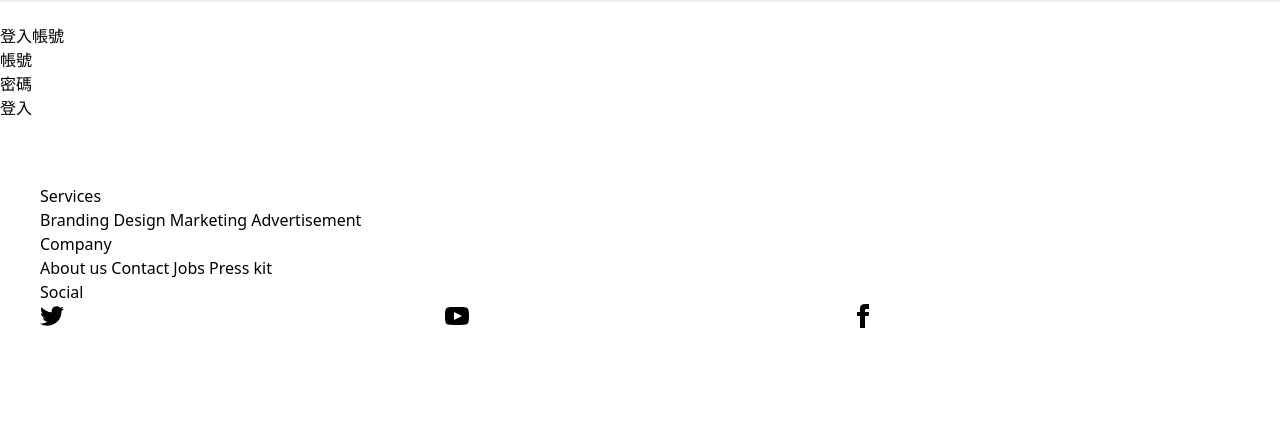
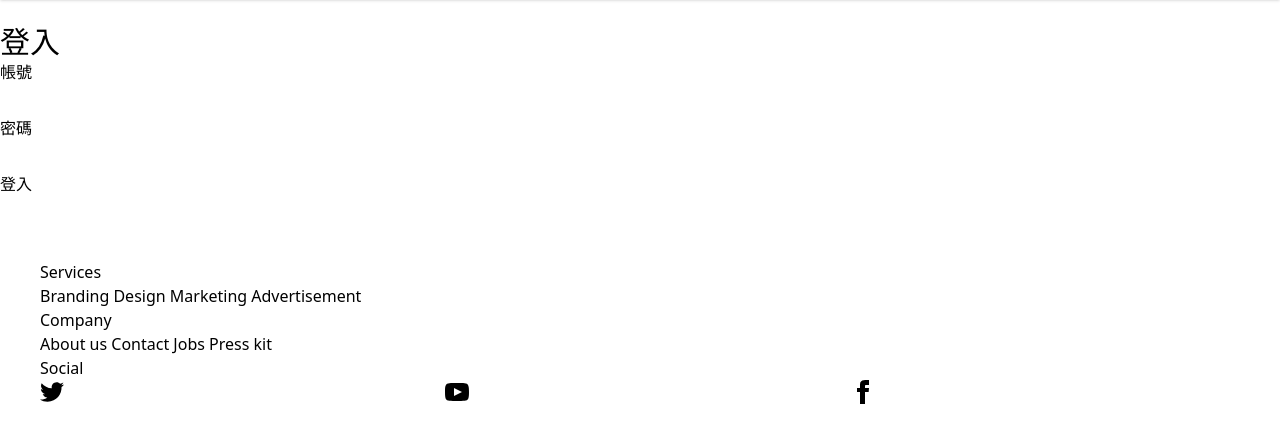
Before and after one commit to kaochenlong/msc, a Django app: page /users/sign_in/ in a window 1280 px wide. Shown: the part 128-564 px from the top of the page. Run offline with Django 5.2, Linux system fonts and the light colour scheme; some libraries are stand-ins or nearby versions.

Commit message:
feat: add styles

```diff
--- a/interviews/templates/interviews/index.html
+++ b/interviews/templates/interviews/index.html
@@ -1,9 +1,9 @@
 {% extends "layouts/default.html" %}
 
 {% block main %}
-  <h1>面試列表</h1>
+  <h1 class="text-3xl">面試列表</h1>
 
-  <a href="{% url 'interviews:new' %}">新增面試</a>
+  <a href="{% url 'interviews:new' %}" class="btn btn-neutral">新增面試</a>
 
   <ul>
   {% for interview in interviews %}
--- a/users/templates/users/sign_in.html
+++ b/users/templates/users/sign_in.html
@@ -1,20 +1,22 @@
 {% extends "layouts/default.html" %}
 
 {% block main %}
-  <h1>登入帳號</h1>
-  <form method="post" action="{% url 'users:login' %}">
+  <h1 class="text-3xl">登入</h1>
+  <form method="post" class="flex flex-col gap-2" action="{% url 'users:login' %}">
     {% csrf_token %}
 
-    <div>
-      <label>帳號</label>
-      <input type="text" name="username" />
-    </div>
+    <fieldset class="fieldset">
+      <legend class="fieldset-legend">帳號</legend>
+      <input type="text" class="input" name="username" />
+    </fieldset>
+
+    <fieldset class="fieldset">
+      <legend class="fieldset-legend">密碼</legend>
+      <input type="password" class="input" name="password" />
+    </fieldset>
 
     <div>
-      <label>密碼</label>
-      <input type="password" name="password" />
+      <button class="btn btn-neutral">登入</button>
     </div>
-
-    <button class="btn btn-neutral">登入</button>
   </form>
 {% endblock %}
--- a/users/templates/users/sign_up.html
+++ b/users/templates/users/sign_up.html
@@ -1,7 +1,7 @@
 {% extends "layouts/default.html" %}
 
 {% block main %}
-  <h1>註冊帳號</h1>
+  <h1 class="text-3xl">登入</h1>
   <form method="post" action="{% url 'users:index' %}">
     {% csrf_token %}
 
```
Also changed, not shown: interviews/templates/interviews/new.html (+6 -5 lines), interviews/templates/interviews/show.html (+17 -9 lines).
